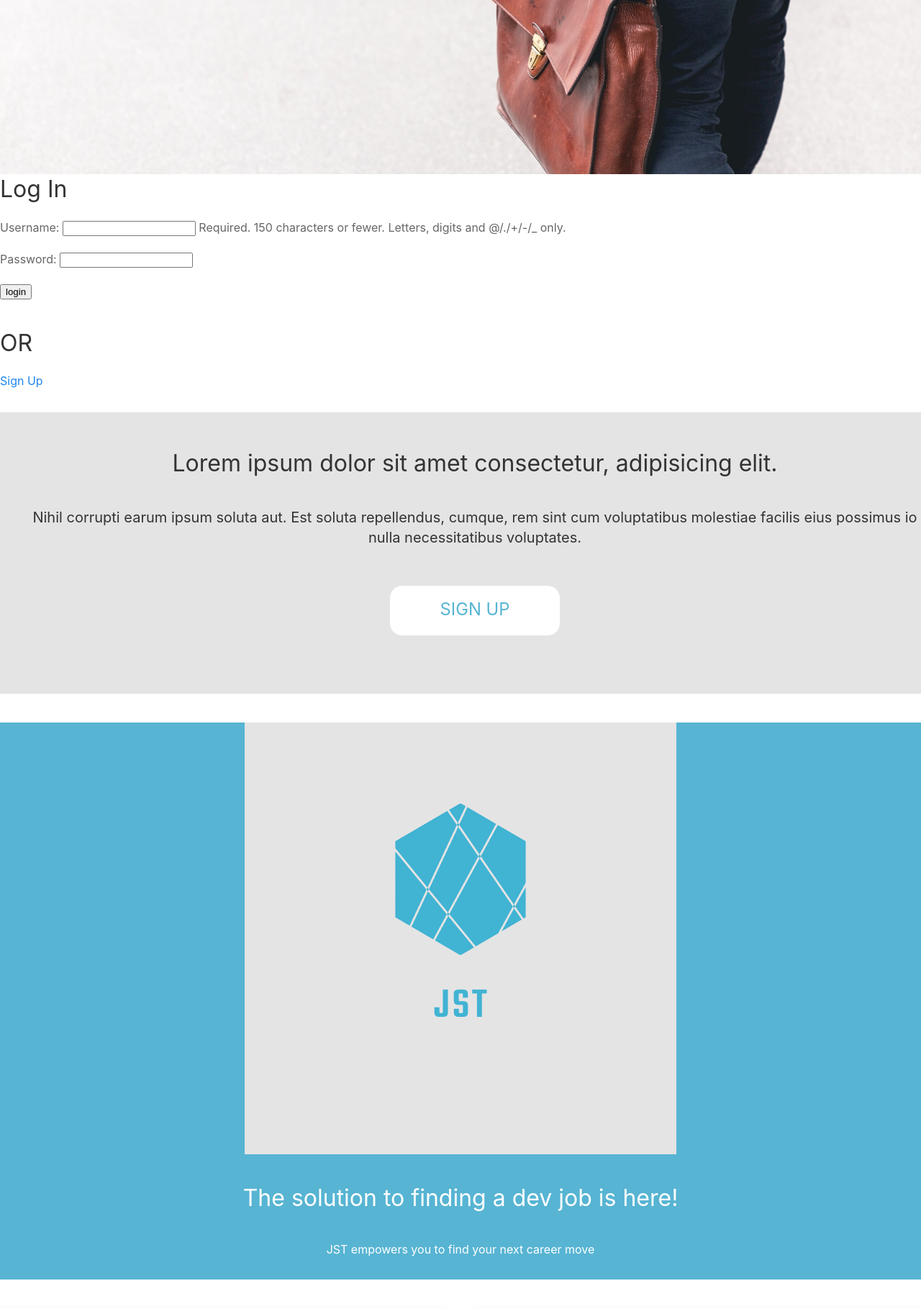
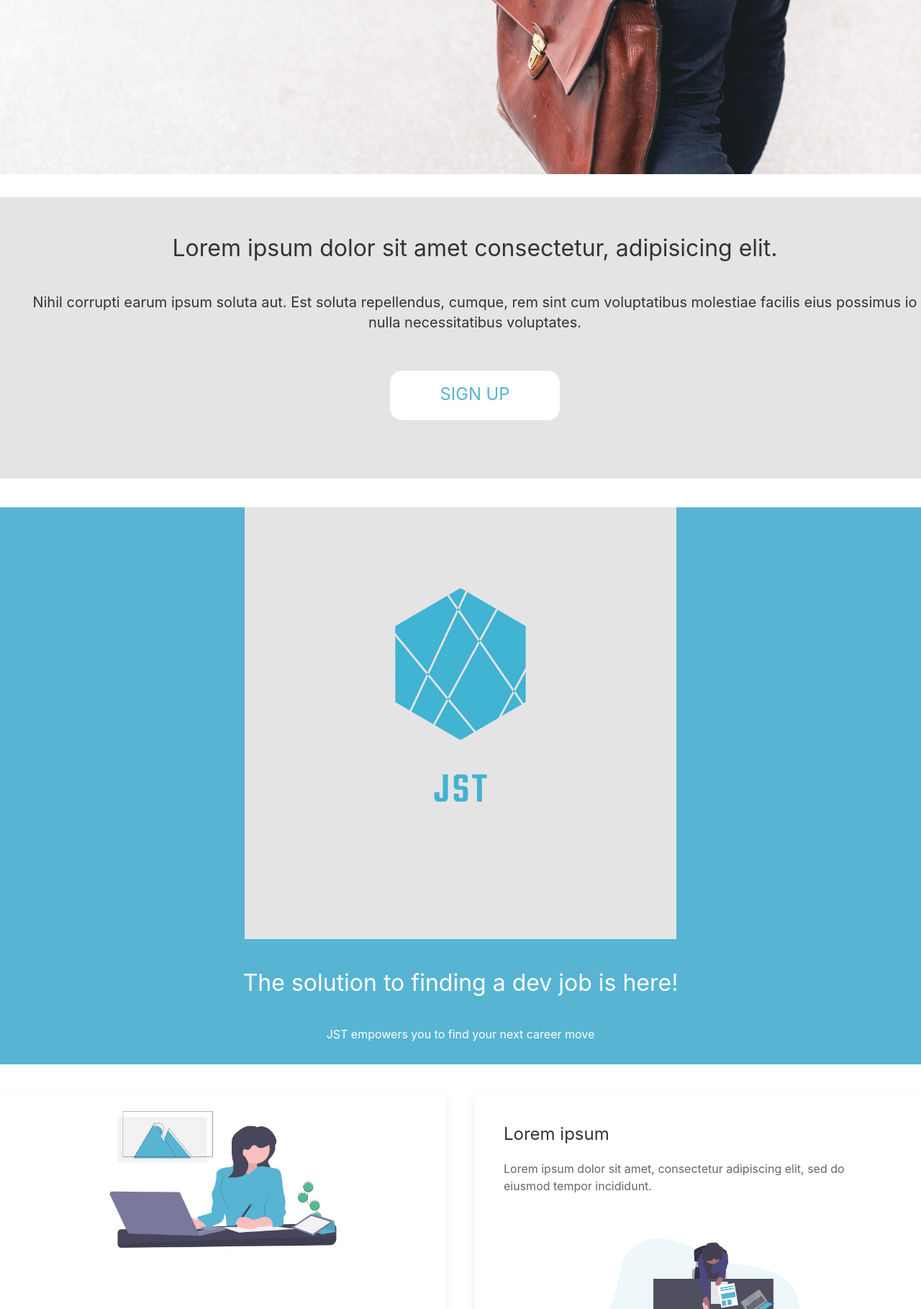
Before and after one commit to rperillo1/Job-Search-Tracker, a Django app: page / in a window 1280 px wide. Shown: the part 467-2286 px from the top of the page at 72% size. Run offline with Django 3.2, Linux system fonts and the light colour scheme; some libraries are stand-ins or nearby versions.

Commit message:
fix css typo

```diff
--- a/main_app/static/main_app/styles/main.css
+++ b/main_app/static/main_app/styles/main.css
@@ -4,7 +4,7 @@
 }
 
 body {
-
+    min-height: 100vh;
 }
 
 .uk-logo {
@@ -39,7 +39,7 @@ body {
     border-radius: 18px;
 
 }
-#call h2, h4 {
+#call h2, #call h4 {
 
 }
 #call button a {
@@ -54,7 +54,7 @@ body {
     background-color: var(--main-accent);
     text-align: center;
 }
-#brand h2, h5 {
+#brand h2, #brand h5 {
     color: white;
 }
 #brand img {
--- a/main_app/templates/home.html
+++ b/main_app/templates/home.html
@@ -41,17 +41,6 @@
                 <h1>Job Search Tracker</h1>
             </div>
         </div>
-        <div>
-            <h2>Log In</h2>
-            <form method="post" action="{% url 'login' %}">
-                {% csrf_token %}
-                {{ user_form.as_p }}
-                <input type="submit" class="btn" value="login">
-                <input type="hidden" name="next" value="{{ next }}">
-            </form>
-            <h2>OR</h2>
-            <a href="{% url 'signup' %}">Sign Up</a>
-        </div>
 
         <div id="call" class="uk-cover-container" uk-grid>
             <div class="uk-width-1-1 uk-align-center">
@@ -60,7 +49,7 @@
                     cumque, rem sint cum voluptatibus molestiae facilis eius possimus
                     io nulla necessitatibus voluptates.
                 </h4>
-                <button class="uk-button uk-button-default"><a href="{% url 'login' %}">Sign Up</a></button>
+                <button class="uk-button uk-button-default"><a href="{% url 'signup' %}">Sign Up</a></button>
             </div>
         </div>
         <div id="brand" class="uk-cover-container" uk-grid>
```
